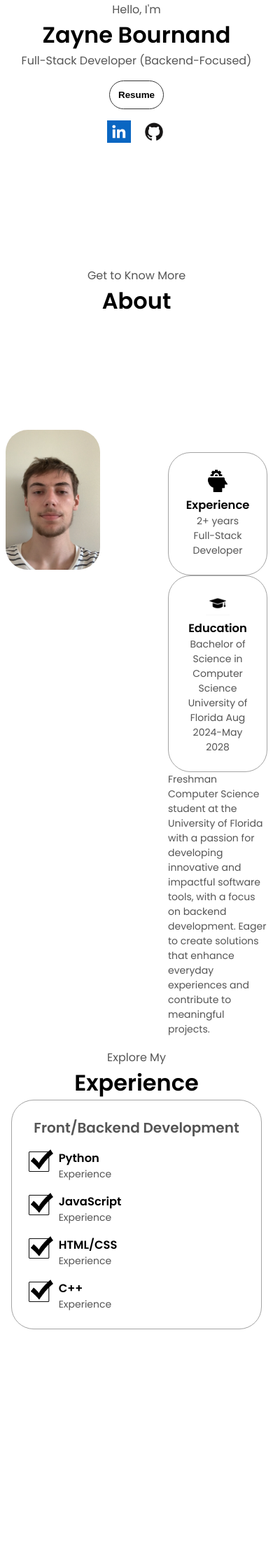
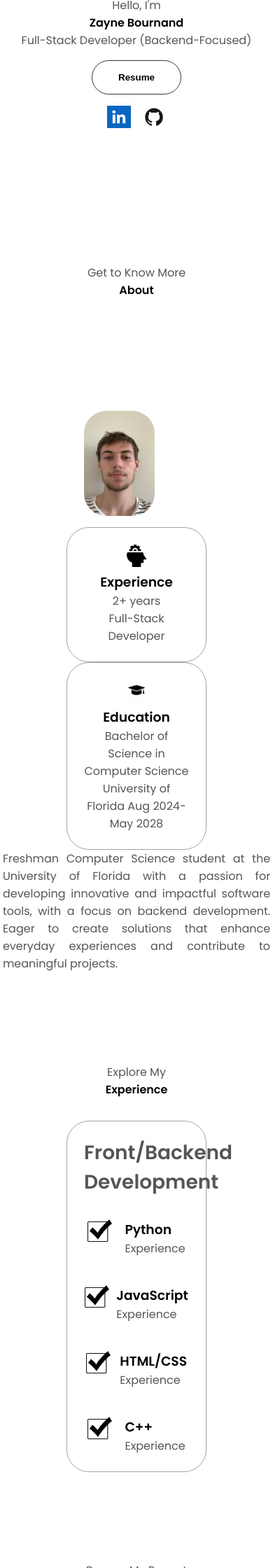
Before and after one commit to zaybournand/html-css-js-portfolio, a Flask app: page / in a window 390 px wide; the page is wider, and only the part inside the window is pictured. Shown: the part 332-2572 px from the top of that part at 70% size. Run offline with Flask 3, Linux system fonts and the light colour scheme.

Commit message:
Update mediaqueries.css

```diff
--- a/static/css/mediaqueries.css
+++ b/static/css/mediaqueries.css
@@ -1,165 +1,178 @@
-/* =================== MEDIA QUERIES =================== */
-
-@media screen and (max-width: 1400px) {
+/* Large Screens */
+@media screen and (min-width: 1400px) {
     #profile {
-        height: 80vh;
-        margin-bottom: 6rem;
+        height: 70vh; /* Adjust height for larger screens */
+        margin-bottom: 4rem; /* Reduce the bottom margin */
+        display: flex;
+        align-items: center; /* Align profile image to the center vertically */
+        justify-content: center; /* Center the profile container */
     }
-
-    .about-containers {
+    .about-container {
+        display: flex; /* Use flexbox to position items side by side */
+        align-items: center; /* Center items vertically */
+        justify-content: flex-start; /* Align items to the start */
+        margin-bottom: 4rem; /* Add spacing below */
+        max-width: 1200px; /* Limit max width */
+        width: 100%; /* Full width */
+    }
+    .about-container .section__pic-container {
+        margin-right: 2rem; /* Space between picture and text */
+    }
+    .experience-details-container {
         flex-wrap: wrap;
+        justify-content: center; /* Center the experience section */
+        width: 100%; /* Full width */
+        max-width: 1200px; /* Limit max width */
+        margin: 0 auto; /* Center the container */
+        margin-bottom: 4rem; /* Add spacing below */
     }
 }
 
-@media screen and (max-width: 1200px) {
-    #desktop-nav {
-        display: none;
+/* Medium Screens */
+@media screen and (min-width: 1200px) and (max-width: 1400px) {
+    #profile {
+        height: 83vh;
+        margin-bottom: 6rem;
     }
-
-    #hamburger-nav {
-        display: flex;
+    .about-container {
+        display: flex; /* Flexbox for about section */
+        align-items: center; /* Center items vertically */
+        justify-content: flex-start; /* Align items to the start */
+        margin-bottom: 6rem; /* More space below */
+        max-width: 1200px; /* Limit max width */
+        width: 100%; /* Full width */
     }
-
-    #experience,
-    #projects,
-    #contact {
-        margin: 0 1rem;
+    .about-container .section__pic-container {
+        margin-right: 2rem; /* Space between picture and text */
     }
-
-    #profile {
-        height: initial;
-        margin-bottom: 4rem;
-        display: block;
-    }
-
-    .section__pic-container {
-        width: 300px;
-        height: 300px;
-        margin: 0 auto 2rem;
-    }
-
-    .section__text {
-        text-align: center;
-    }
-
-    .about-details-container {
-        margin-top: 2rem;
-    }
-
-    .about-details-container,
-    .contact-info-upper-container,
     .experience-details-container {
-        flex-direction: column;
-    }
-
-    .projects-container {
-        grid-template-columns: 1fr;
-    }
-
-    .project-card {
-        max-width: 100%;
-        min-height: auto;
-    }
-
-    .project-card img {
-        height: 150px;
+        margin: 0 auto; /* Center the experience section */
+        width: 100%; /* Full width */
+        max-width: 1200px; /* Ensure max width */
+        margin-bottom: 6rem; /* More space below */
     }
 }
 
-@media screen and (max-width: 768px) {
-    body {
-        font-size: 14px; /* Set a larger base font size for mobile */
+/* Small Screens */
+@media screen and (max-width: 1200px) {
+    #desktop-nav {
+        display: none; /* Hide desktop navigation */
+    }
+    #hamburger-nav {
+        display: flex; /* Show hamburger navigation */
+    }
+    #experience {
+        margin-top: 4rem;
+        margin-bottom: 6rem; /* Ensure spacing below experience section */
+    }
+    .experience-details-container {
+        margin-top: 2rem;
+        margin-bottom: 6rem; /* Add more space below */
+        width: 100%; /* Ensure full width */
+        max-width: 100%; /* Full width */
+    }
+    #profile,
+    .section-container {
+        display: block; /* Change display for smaller screens */
+    }
+    .arrow {
+        display: none; /* Hide arrows on small screens */
+    }
+    section,
+    .section-container {
+        height: fit-content; /* Fit content height */
+        margin-bottom: 6rem; /* Add more spacing between sections */
+    }
+    section {
+        margin: 0 1%; /* Set side margins */
+    }
+    .about-container {
+        display: flex; /* Use flexbox for about section */
+        flex-direction: column; /* Stack for small screens */
+        align-items: center; /* Center items */
+        margin-bottom: 0; /* Reset margin */
+    }
+    .section__pic-container {
+        width: 200px; /* Adjust picture size */
+        height: 200px;
+        margin: 0 auto 2rem; /* Center image with bottom margin */
+        border-radius: 50%; /* Make it circular */
+        object-fit: cover; /* Cover the container */
+    }
+}
+
+/* Extra Small Screens */
+@media screen and (max-width: 600px) {
+    #contact,
+    footer {
+        height: auto; /* Set height to auto */
+        padding: 1rem; /* Add padding */
+    }
+    #profile {
+        height: auto; /* Set height to auto for profile */
+        margin-bottom: 0; /* Reset bottom margin */
+    }
+    .section__pic-container {
+        width: 150px; /* Adjust picture size for smaller screens */
+        height: 150px;
+        margin: 0 auto 1rem; /* Center image with bottom margin */
+        border-radius: 50%; /* Circular image */
+        object-fit: cover; /* Cover the container */
+    }
+    article {
+        font-size: 1rem; /* Adjust font size */
+    }
+    footer nav {
+        height: auto; /* Set height to auto */
+        margin-bottom: 2rem; /* Margin below footer */
+    }
+    .about-containers,
+    .contact-info-upper-container,
+    .btn-container {
+        flex-wrap: wrap; /* Wrap contents */
+        justify-content: center; /* Center contents */
+        width: 100%; /* Full width */
+        max-width: 200px; /* Limit max width for smaller screens */
+        margin: 0 auto; /* Center margin */
+    }
+    #contact-info-container {
+        margin: 0 auto; /* Center container */
+        padding: 1rem; /* Add padding */
+    }
+    .contact-info-container {
+        display: flex; /* Flex display */
+        flex-direction: column; /* Stack items */
+        align-items: center; /* Center items */
+    }
+    .contact-info-container p {
+        font-size: 1rem; /* Adjust font size */
+        margin: 0.5rem 0; /* Set margin */
+        text-align: center; /* Center align text */
+    }
+    .nav-links {
+        flex-direction: column; /* Stack links */
+        gap: 0.5rem; /* Set gap between links */
+        text-align: center; /* Center text */
+    }
+    .section__text__p2,
+    .title {
+        font-size: 1rem; /* Adjust font size */
+    }
+    .text-container {
+        text-align: justify; /* Justify text */
+    }
+    .arrow {
+        display: none; /* Hide arrows */
     }
 
-    nav {
-        height: 10vh;
-        padding: 0 1rem;
+    /* Adjustments to black box and position of profile and "Get to know more about" */
+    #black-box {
+        height: 85vh; /* Make the black box longer */
     }
-
-    .logo {
-        font-size: 1.25rem;
-        padding-left: 1rem;
+    #get-to-know {
+        margin-top: 4rem; /* Lower the "Get to know more about" section */
     }
-
-    section {
-        margin: 0 0.5rem;
-        padding-top: 2vh;
-    }
-
     #profile {
-        gap: 1rem;
-    }
-
-    .section__text__p1,
-    .section__text__p2 {
-        font-size: 1rem; /* Ensured font sizes are still readable */
-    }
-
-    .title {
-        font-size: 2rem;
-    }
-
-    .section__pic-container {
-        width: 200px;
-        height: 200px;
-    }
-
-    .btn-container {
-        flex-direction: column;
-        gap: 0.5rem;
-    }
-
-    .btn {
-        width: 100%;
-        padding: 0.75rem;
-    }
-
-    /* Adjustments for the Contact Section */
-    #contact {
-        height: auto;
-    }
-
-    .contact-info-upper-container {
-        flex-wrap: wrap;
-        border: none;
-        background: none;
-        padding: 0;
-        margin: 1rem auto;
-    }
-
-    .contact-info-container {
-        margin: 0.5rem 0;
-    }
-
-    .contact-info-container p a {
-        font-size: 0.9rem; /* Slightly larger contact font for readability */
-    }
-
-    .experience-sub-title {
-        font-size: 1.25rem;
-        margin-bottom: 1rem;
-    }
-
-    .article-container {
-        gap: 1rem;
-    }
-
-    article {
-        width: 100%;
-        justify-content: flex-start;
-    }
-
-    footer .nav-links {
-        flex-direction: column;
-        gap: 1rem;
-        font-size: 1rem;
-    }
-
-    footer .nav-links li a {
-        padding: 5px;
-    }
-
-    p.copyright {
-        font-size: 0.8rem;
+        margin-top: -1rem; /* Slightly raise the profile section */
     }
 }
```
